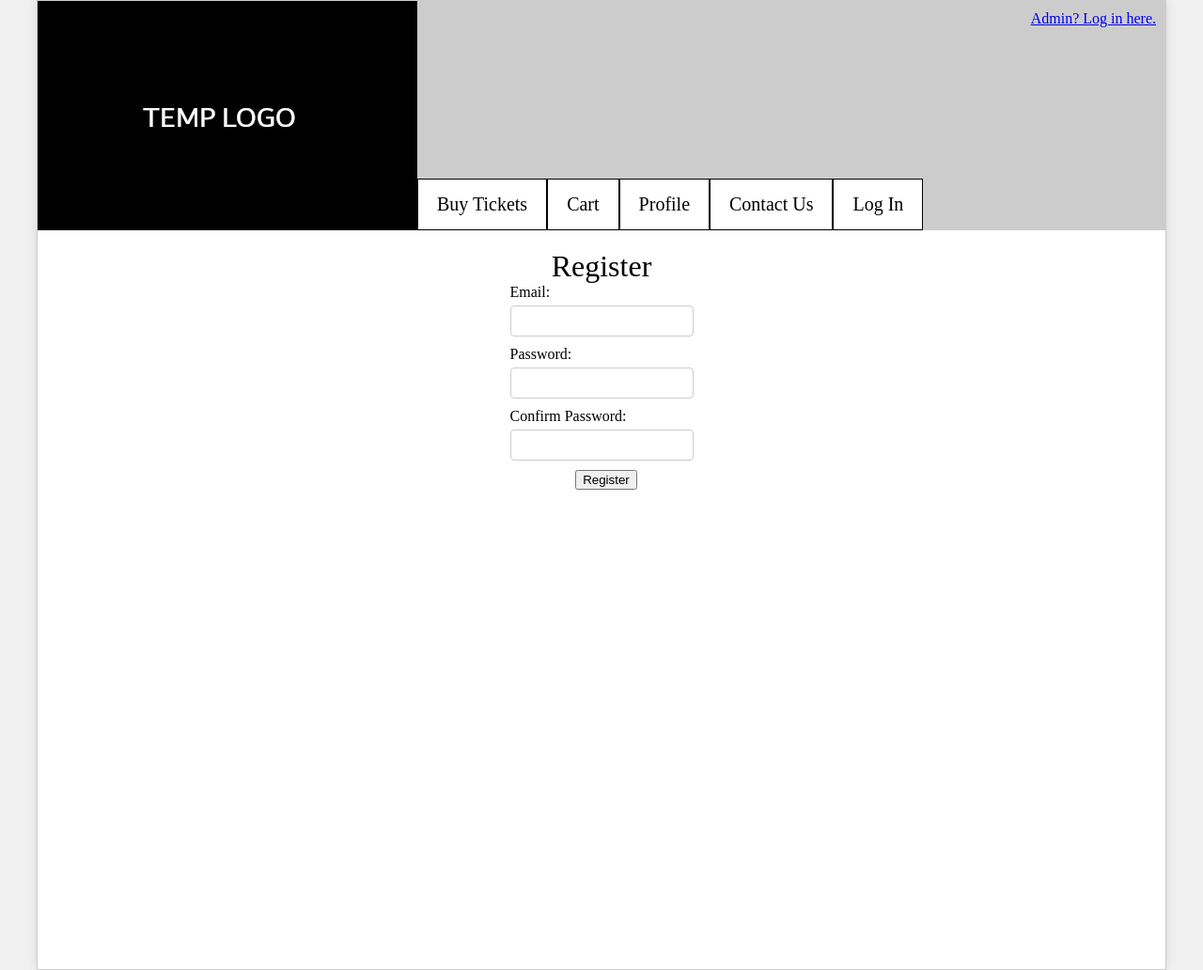
After one commit to MColombo00/CSC330-TheaterHub, a Flask app: page /register in a window 1280 px wide. The commit adds this page. Shown: the whole page at 94% size. Run offline with Flask 3, Linux system fonts and the light colour scheme; parts of the project's set-up code (start-up, migrations or seed data) failed here and were passed over.

Commit message:
modified html files to correctly reroute and added register page

```diff
--- a/app/routes.py
+++ b/app/routes.py
@@ -34,10 +34,9 @@ def log_in_page():
 def admin_login_page():
     return render_template('admin_login.html')
 
-# Not implemented yet
-#@app.route('/register')
-#def admin_login_page():
-#    return render_template('admin_login.html')
+@app.route('/register')
+def register_page():
+    return render_template('register.html')
 
 
 #The below code we can use for reference, but is unnecessary.
--- a/app/templates/log_in.html
+++ b/app/templates/log_in.html
@@ -14,5 +14,5 @@
         </div>
         <div class="button-container">
           <button type="submit">Log In</button>
-          <a href="/register"><button type="button">Register</button></a>
+          <a href="register"><button type="button">Register</button></a>
 {% endblock %}
--- a/app/templates/profile.html
+++ b/app/templates/profile.html
@@ -2,5 +2,5 @@
 {% block title %}TheaterHub - Log In{% endblock %}
 {% block content %}
     <span class="title">You are not logged in.</span>
-    <a style="font-size:16px; width:100%; text-align:center;" href="log_in.html">Log in here</a>
+    <a style="font-size:16px; width:100%; text-align:center;" href="log_in">Log in here</a>
 {% endblock %}
--- /dev/null
+++ b/app/templates/register.html
@@ -0,0 +1,21 @@
+{% extends "base.html" %}
+{% block title %}TheaterHub - Log In{% endblock %}
+{% block content %}
+    <div class="form-container">
+      <div class="title" style="margin-left:0px;">Register</div>
+      <form action="login_handler.php" method="POST">
+        <div class="form-group">
+          <label for="email">Email:</label>
+          <input type="email" id="email" name="email" required>
+        </div>
+        <div class="form-group">
+          <label for="password">Password:</label>
+          <input type="password" id="password" name="password" required>
+        </div>
+        <div class="form-group">
+        	<label for="password">Confirm Password:</label>
+        	<input type="password" id="password" name="password" required>
+        </div>
+        <div class="button-container">
+          <button type="submit">Register</button>
+{% endblock %}
```
